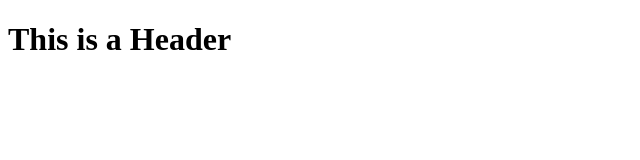
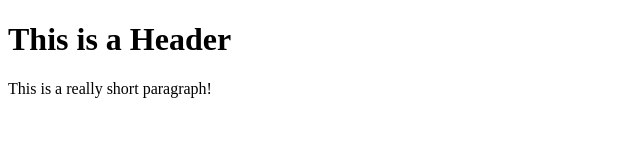
Before and after one commit to nemo231/git-test, a plain HTML site: page index.html in a window 1280 px wide. Shown: the whole page, without its empty margins (0-640 px from the left). Drawn offline with Linux system fonts and the light colour scheme.

Commit message:
Second Commit

```diff
--- a/index.html
+++ b/index.html
@@ -2,5 +2,6 @@
 <html>
    <body>
       <h1>This is a Header</h1>
+      <p>This is a really short paragraph!</p>
    </body>
 </html>
```
